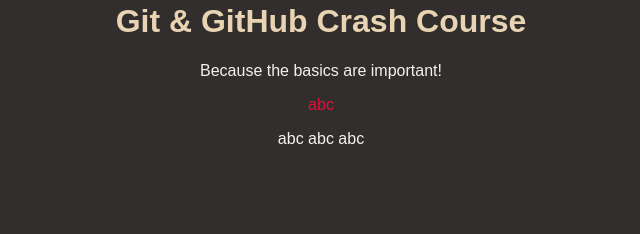
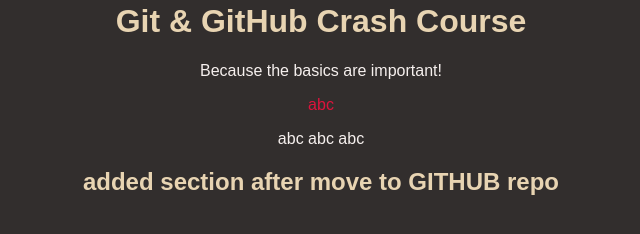
Before and after one commit to Shumaila-Anjum/github-crashcourse, a plain HTML site: page index.html in a window 1280 px wide. Shown: the part 166-400 px from the top of the page, without its empty margins (319-959 px from the left). Drawn offline with Linux system fonts and the light colour scheme.

Commit message:
added section

```diff
--- a/index.html
+++ b/index.html
@@ -14,5 +14,8 @@
 
     <a> abc </a>
     <p> abc abc abc </p>
+    <section>
+      <h1> added section after move to GITHUB repo </h1>
+    </section>
   </body>
 </html>
```
